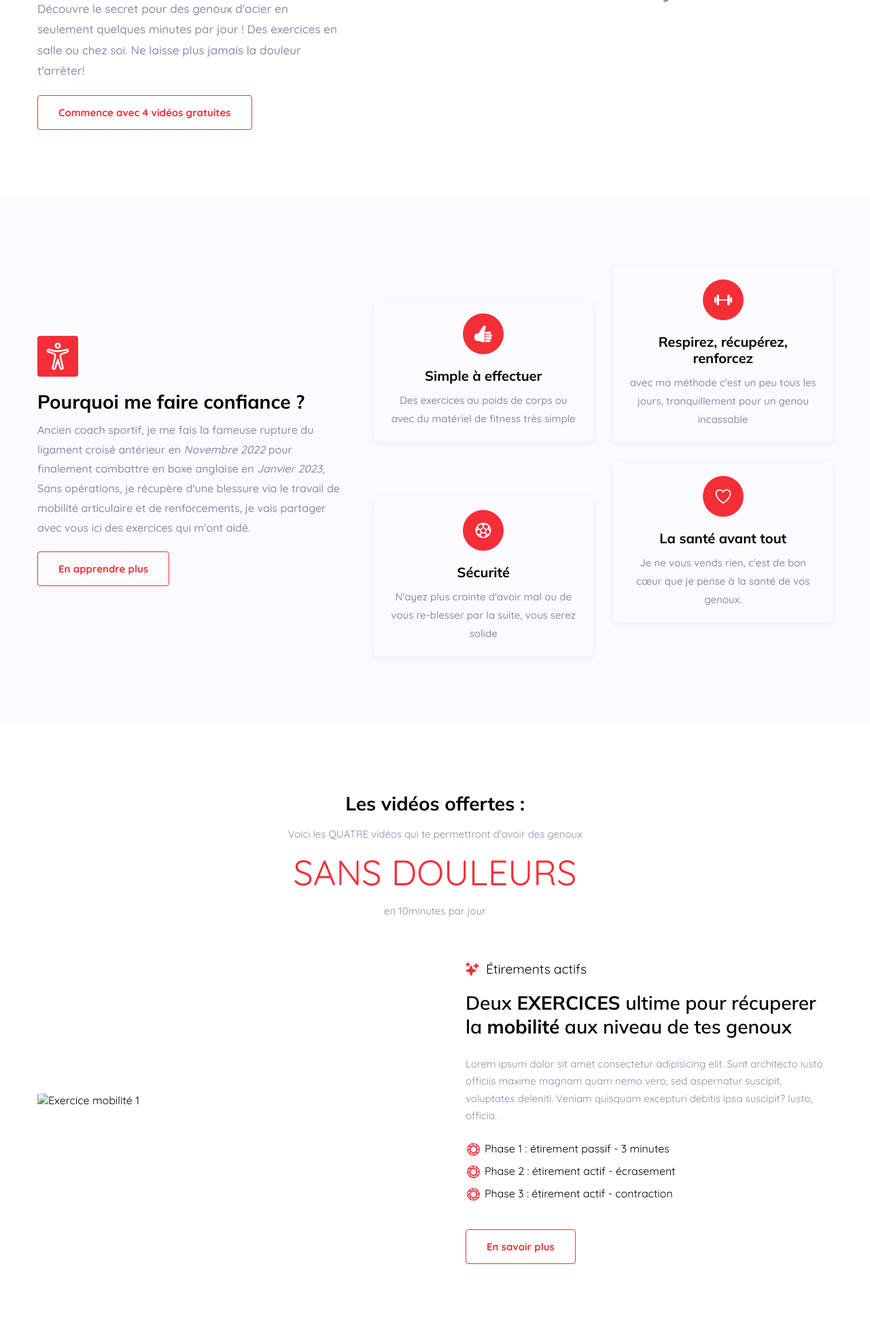
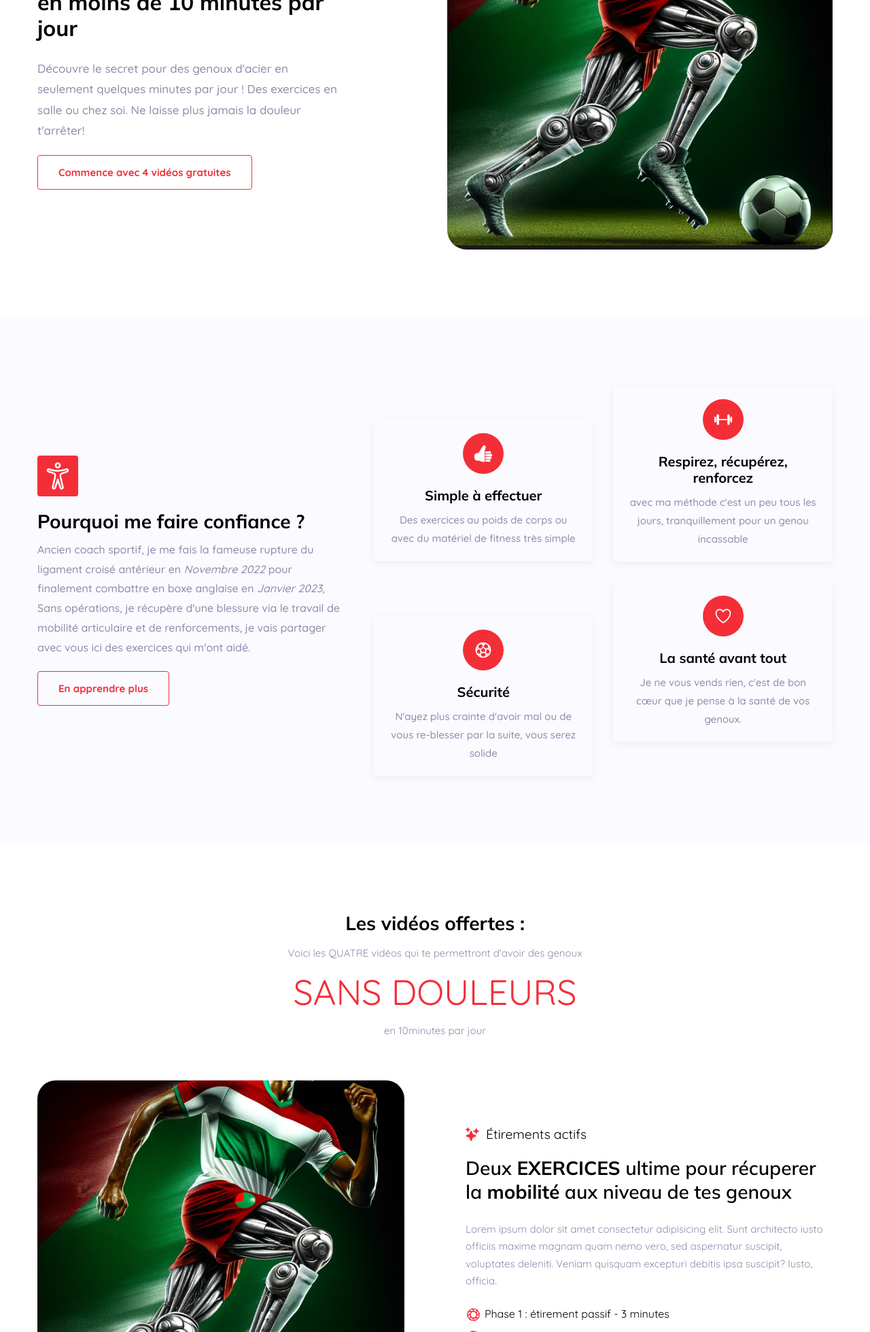
Before and after one commit to tonyfrogetdev/lohalika-malagasy, a plain HTML site: page index.html in a window 1280 px wide. Shown: the part 738-2697 px from the top of the page at 68% size. Drawn offline with nearby package versions, Linux system fonts and the light colour scheme; the site is published under a folder, as on GitHub Pages, so addresses that start at the root find nothing.

Commit message:
images corrections

```diff
--- a/assets/styles.css
+++ b/assets/styles.css
@@ -540,7 +540,6 @@ POSSIBILITER QUE CE SOIT PLUS UTILE SUR FINREC | SEERIC ET VIALEGIS */
   margin: 5% auto;
   padding: 20px;
   width: 90%;
-  max-width: 960px;
 }
 
 .close-modal {
--- a/index.html
+++ b/index.html
@@ -78,7 +78,7 @@
             </div>
 
             <figure class="hero-banner">
-              <img src="/assets/ligamentcroisé.png" alt="Hero image" />
+              <img src="./assets/ligamentcroisé.png" alt="Hero image" />
             </figure>
           </div>
         </section>
@@ -178,7 +178,7 @@
 
             <div class="videos-wrapper hiddenLeft">
               <figure class="videos-banner" data-video-id="MLaGFKOBANg">
-                <img src="/assets/ligamentcroisé.PNG" alt="Exercice mobilité 1"/>
+                <img src="./assets/ligamentcroisé.PNG" alt="Exercice mobilité 1"/>
               </figure>
               <div class="videos-content">
                 <p class="videos-content-subtitle">
@@ -221,7 +221,7 @@
 
             <div class="videos-wrapper hiddenRight">
               <figure class="videos-banner" data-video-id="MLaGFKOBANg">
-                <img src="/assets/ligamentcroisé.PNG" alt="Exercice mobilité 1"/>
+                <img src="./assets/ligamentcroisé.PNG" alt="Exercice mobilité 1"/>
               </figure>
               <div class="videos-content">
                 <p class="videos-content-subtitle">
@@ -264,7 +264,7 @@
 
             <div class="videos-wrapper hiddenLeft">
               <figure class="videos-banner" data-video-id="MLaGFKOBANg">
-                <img src="/assets/ligamentcroisé.PNG" alt="Exercice mobilité 1"/>
+                <img src="./assets/ligamentcroisé.PNG" alt="Exercice mobilité 1"/>
               </figure>
 
               <div class="videos-content">
@@ -308,7 +308,7 @@
 
             <div class="videos-wrapper hiddenRight">
               <figure class="videos-banner" data-video-id="MLaGFKOBANg">
-                <img src="/assets/ligamentcroisé.PNG" alt="Exercice mobilité 1"/>
+                <img src="./assets/ligamentcroisé.PNG" alt="Exercice mobilité 1"/>
               </figure>
               <div class="videos-content">
                 <p class="videos-content-subtitle">
@@ -358,10 +358,10 @@
             <h4>Contact</h4>
             <p>Si vous voulez me contacter, n'hésitez pas à me joindre sur :</p>
             <a href="https://www.linkedin.com/in/tonyfrogetdev/"
-              ><img src="/assets/linkedin.png" alt="" />
+              ><img src="./assets/linkedin.png" alt="" />
             </a>
             <a href="https://www.youtube.com/watch?v=9Tcdz4CS2K0"
-              ><img src="/assets/youtube.png" alt=""
+              ><img src="./assets/youtube.png" alt=""
             /></a>
           </div>
         </section>
```
